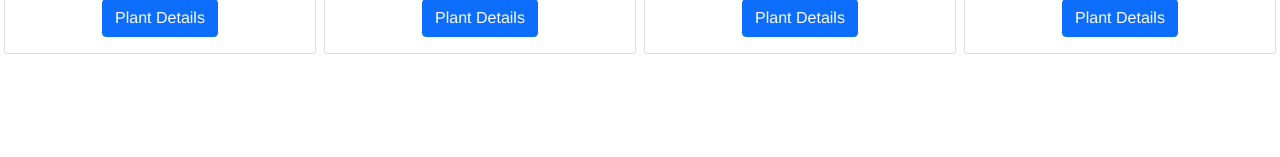
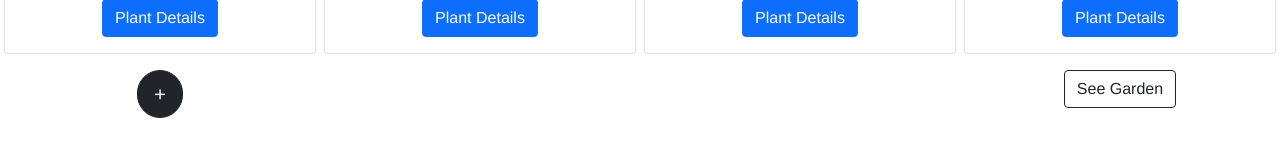
Before and after one commit to fssongwei/build-your-garden, a Vue app: page /recommendations in a window 1280 px wide. Shown: the part 369-526 px from the top of the page. Built offline with nearby package versions, Linux system fonts and the light colour scheme.

Commit message:
add buttons to rec page

```diff
--- a/src/views/Recommendations.vue
+++ b/src/views/Recommendations.vue
@@ -8,6 +8,12 @@
       <plant-card plantName="Parsley"/>
       <plant-card plantName="Hibiscus"/>
       <plant-card plantName="Petunia"/>
+    </b-row>
+    <b-row class="my-2">
+      <b-col> <b-button pill variant="dark" size="lg">+</b-button> </b-col>
+      <b-col></b-col>
+      <b-col></b-col>
+      <b-col> <b-button variant="outline-dark" @click="$router.push('/garden')">See Garden</b-button> </b-col>
     </b-row>
   </b-container>
 </template>
```
